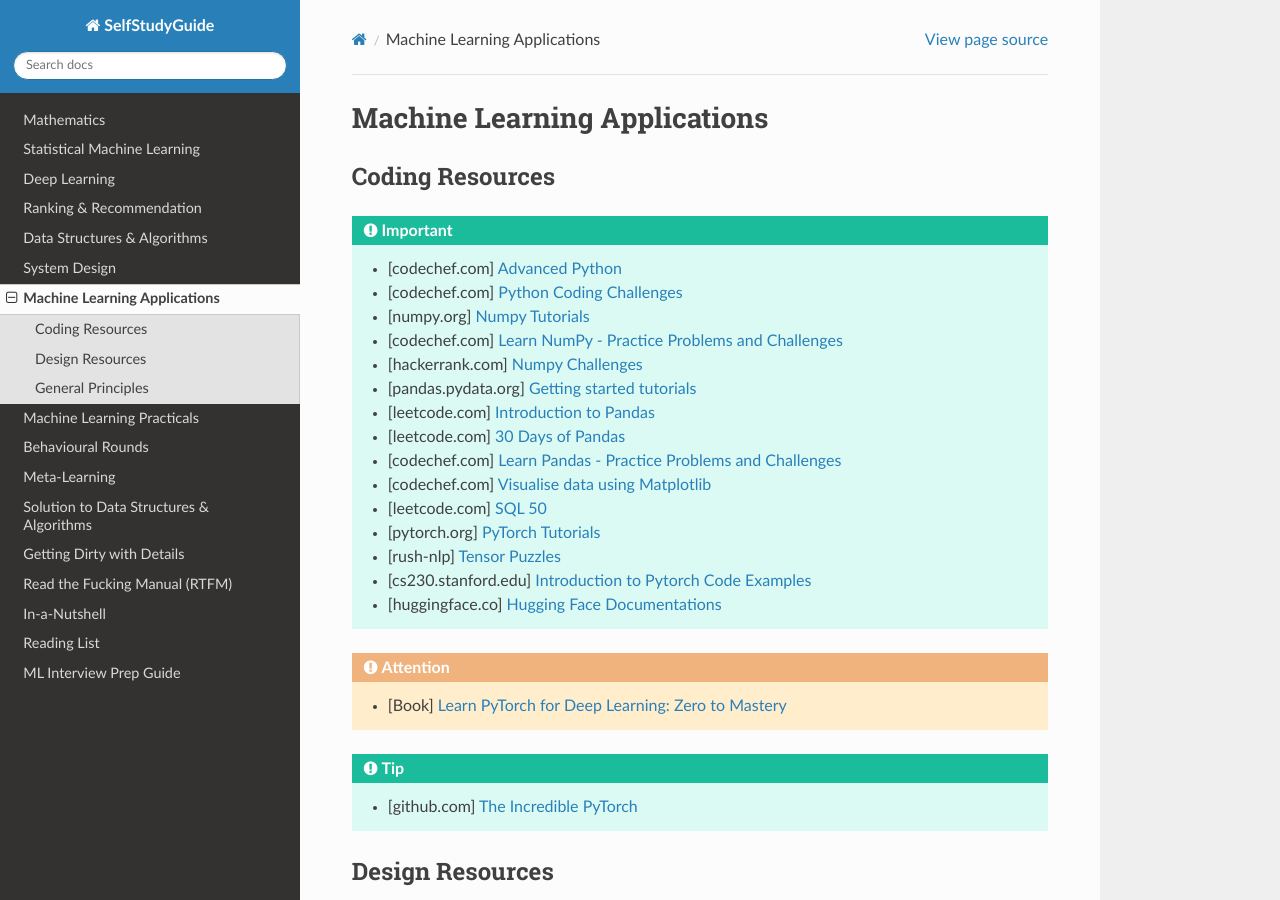
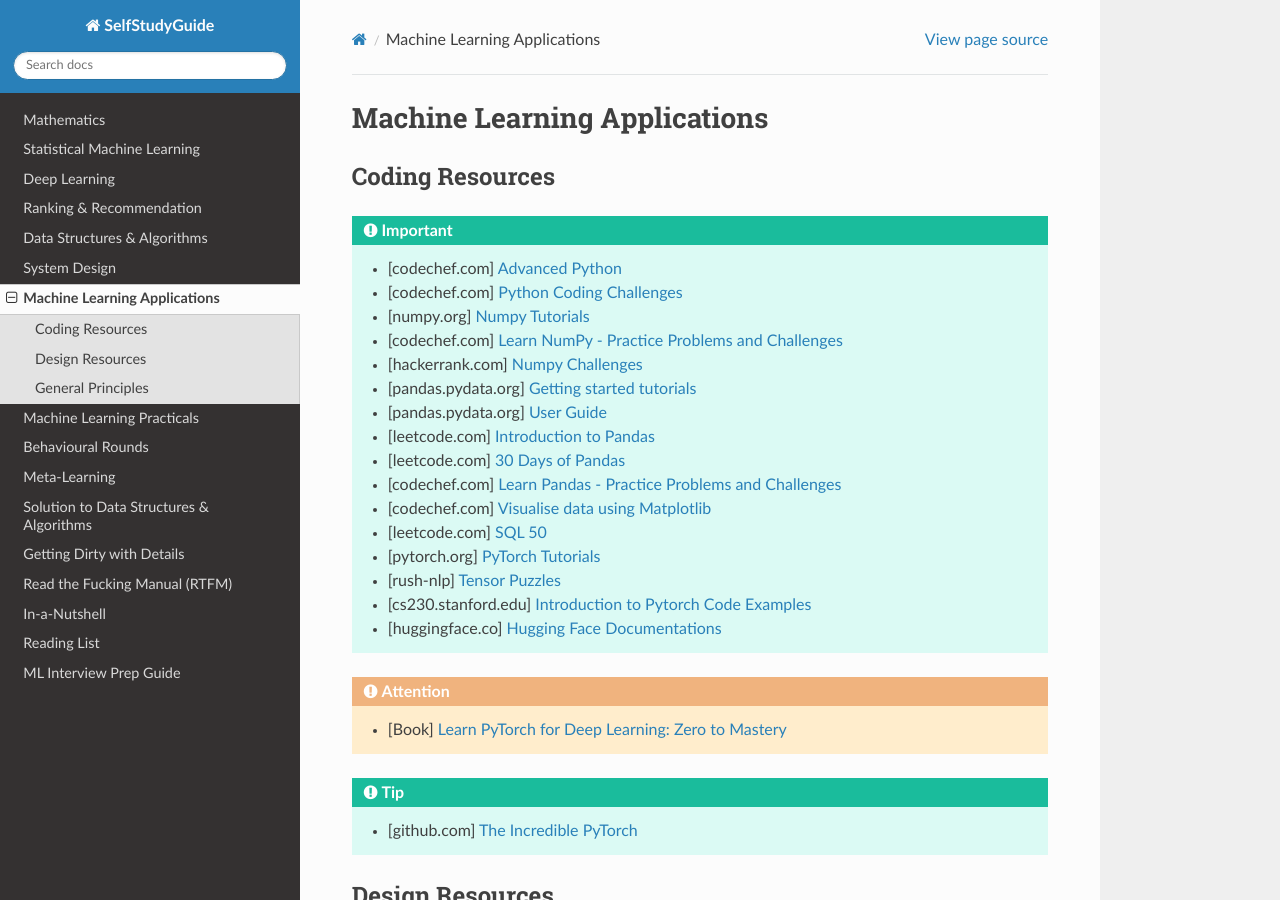
Before and after one commit to uselesstechjunks/leetcode, a Sphinx documentation site: the page built from docs/source/mldes.rst, in a window 1280 px wide and 900 px high. Built offline with Sphinx 7.4.7 and the Read the Docs theme 3.1.0, drawn with Linux system fonts in a browser that asks for light colours.

Commit message:
Update mldes.rst (#396)

```diff
--- a/docs/source/mldes.rst
+++ b/docs/source/mldes.rst
@@ -11,6 +11,7 @@ Coding Resources
 	* [codechef.com] `Learn NumPy - Practice Problems and Challenges <https://www.codechef.com/learn/course/numpy>`_
 	* [hackerrank.com] `Numpy Challenges <https://www.hackerrank.com/domains/python/numpy/difficulty:easy/page:1>`_
 	* [pandas.pydata.org] `Getting started tutorials <https://pandas.pydata.org/docs/getting_started/intro_tutorials/index.html>`_
+	* [pandas.pydata.org] `User Guide <https://pandas.pydata.org/docs/user_guide/index.html>`_
 	* [leetcode.com] `Introduction to Pandas <https://leetcode.com/studyplan/introduction-to-pandas/>`_
 	* [leetcode.com] `30 Days of Pandas <https://leetcode.com/studyplan/30-days-of-pandas/>`_
 	* [codechef.com] `Learn Pandas - Practice Problems and Challenges <https://www.codechef.com/learn/course/pandas>`_
```
